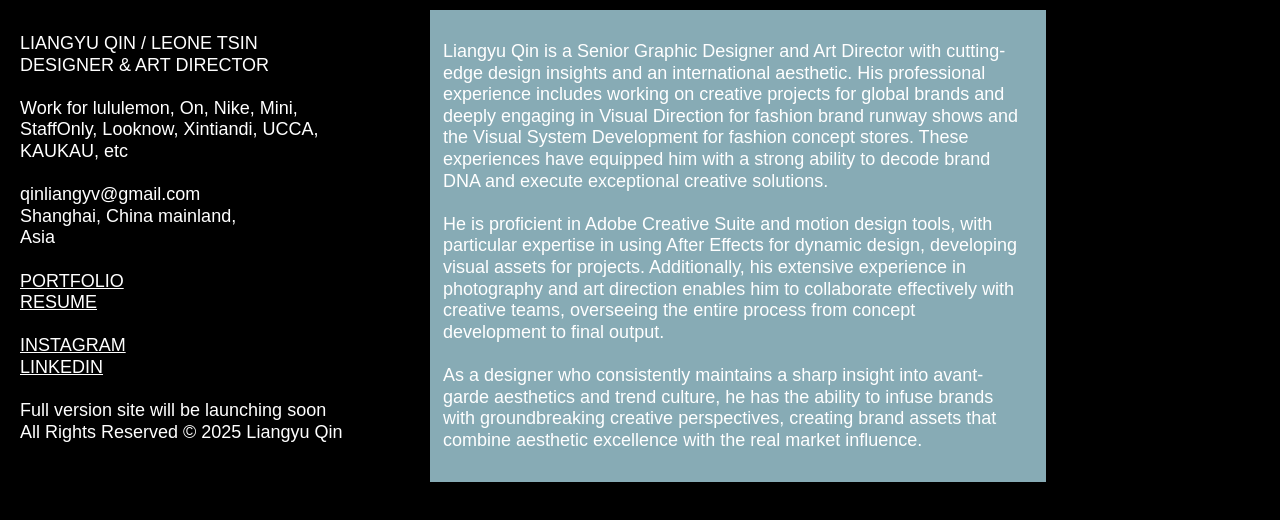
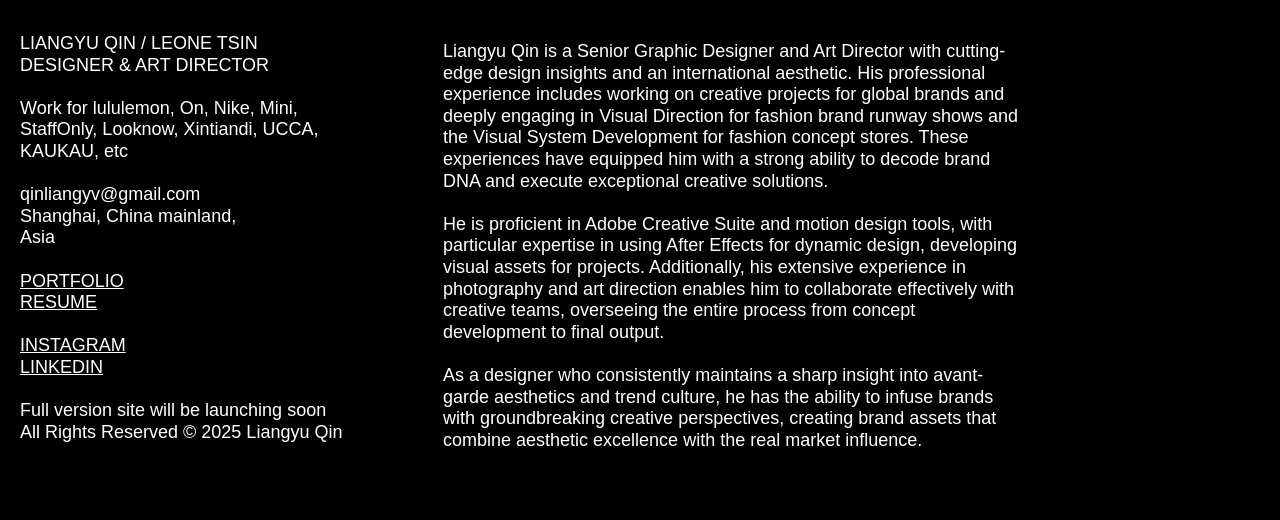
Before and after one commit to qinliangyv401/qinliangyu.site, a plain HTML site: page index.html in a window 1280 px wide. Drawn offline with Linux system fonts and the light colour scheme; a web font is replaced by a local one.

Commit message:
Update styles.css

```diff
--- a/styles.css
+++ b/styles.css
@@ -29,7 +29,7 @@ body {
   flex: 1;                /* 右侧自适应宽度 */
   padding: 13px;
   line-height: 1.2; /* 调整行距为1.6 */
-  background-color: #bd4a4a; /* 给右侧添加背景色 */
+  background-color: #000000; /* 给右侧添加背景色 */
   margin-right: 20px;
   max-width: 680px;
 }
@@ -56,7 +56,7 @@ a.no-style-link {
     width: 100%; /* 使右列宽度自适应 */
     padding: 13px;
     margin-right: 40px;
-    background-color: #87abb5;
+    background-color: #000000;
   }
 }
 
```
